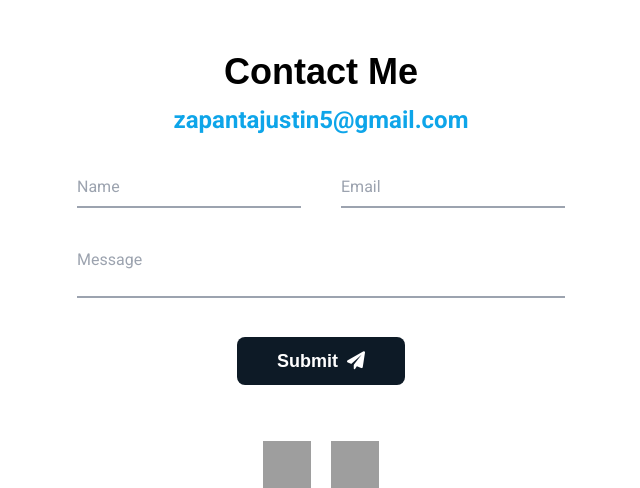
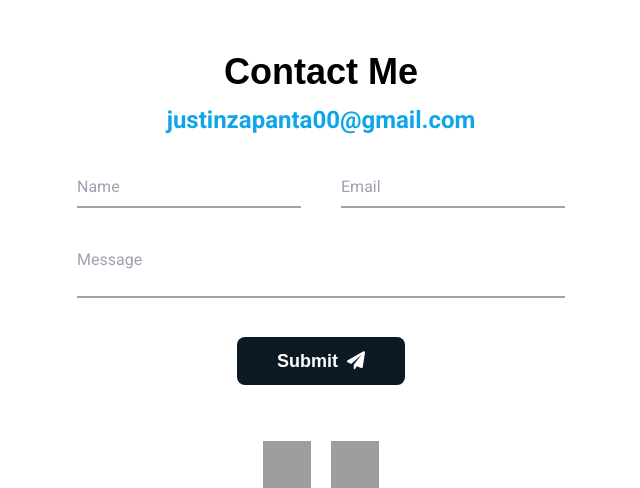
Before and after one commit to justinzapanta/Portfolio, a Django app: page / in a window 1280 px wide. Shown: the part 3236-3724 px from the top of the page, without its empty margins (319-959 px from the left). Run offline with Django 5.2, Linux system fonts and the light colour scheme; data comes from the database, SQL or seed files in the repository; grey boxes are pictures that could not be loaded.

Commit message:
Update email address in contact section

```diff
--- a/main/templates/main/parts/base.html
+++ b/main/templates/main/parts/base.html
@@ -565,7 +565,7 @@
     <!--Contact-->
     <div class="md:mt-12 w-full mb-40 font-roboto" data-aos="fade-up" data-aos-duration="750" data-aos-once="true">
         <h1 id="contact" class="font-bold font-oswald text-2xl md:text-4xl text-center">Contact Me</h1>
-        <h1 class="font-roboto font-bold text-sky-500 text-lg md:text-2xl text-center mt-3">zapantajustin5@gmail.com</h1>
+        <h1 class="font-roboto font-bold text-sky-500 text-lg md:text-2xl text-center mt-3">justinzapanta00@gmail.com</h1>
 
         <form id="contact_form" onsubmit="submit_email(event)">
             <div class="w-full flex justify-center md:mt-8 mt-5">
```
